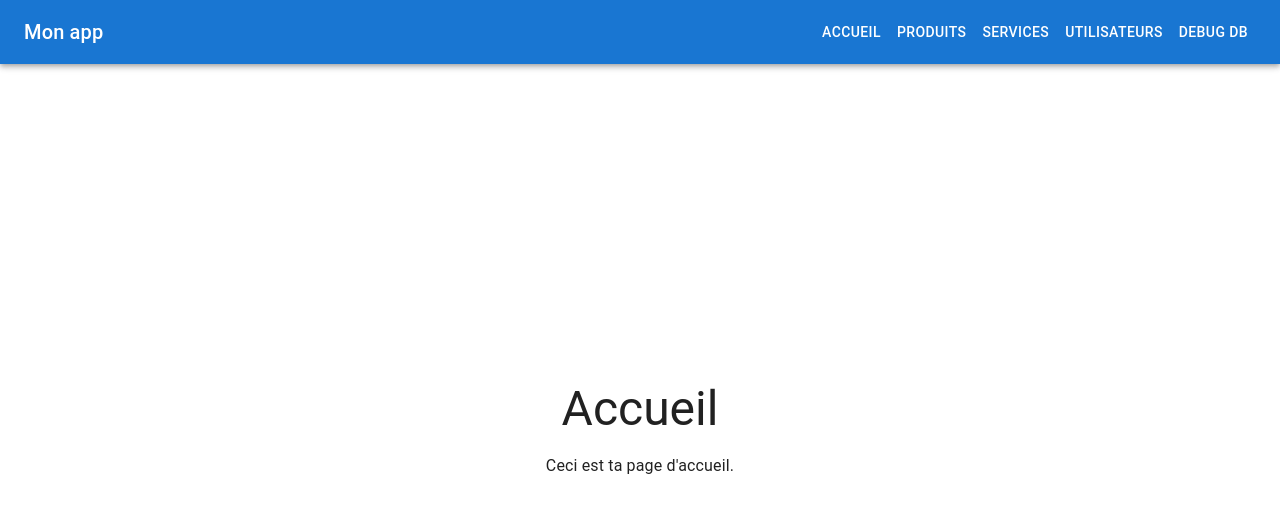
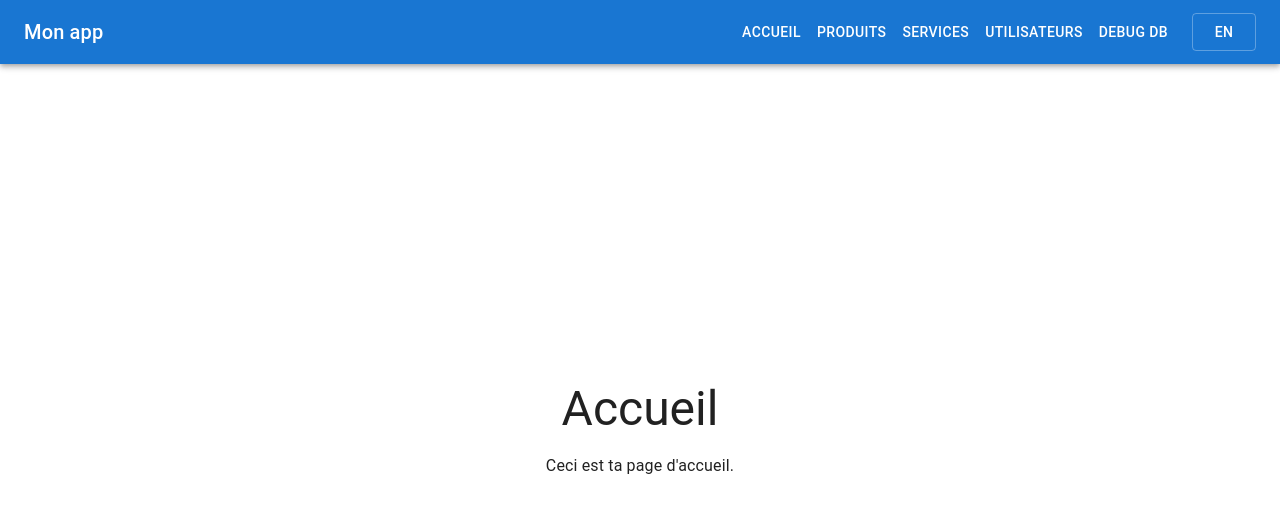
Before and after one commit to EmpiDev/back-office-electron, a React (Vite) app in the folder renderer/: page / in a window 1280 px wide. Shown: the top 512 px of the page. Built offline with nearby package versions, Linux system fonts and the light colour scheme.

Commit message:
Add language toggle button to switch between French and English

```diff
--- a/renderer/src/App.tsx
+++ b/renderer/src/App.tsx
@@ -37,7 +37,12 @@ function HomePage() {
 }
 
 function App() {
-  const { t } = useTranslation()
+  const { t, i18n } = useTranslation()
+
+  const toggleLanguage = () => {
+    const newLang = i18n.language === 'fr' ? 'en' : 'fr'
+    i18n.changeLanguage(newLang)
+  }
 
   return (
     <Box
@@ -68,6 +73,9 @@ function App() {
           <Button color="inherit" component={Link} to="/debug">
             Debug DB
           </Button>
+          <Button color="inherit" onClick={toggleLanguage} sx={{ ml: 2, border: '1px solid rgba(255,255,255,0.3)' }}>
+            {i18n.language === 'fr' ? 'EN' : 'FR'}
+          </Button>
         </Toolbar>
       </AppBar>
 
```
